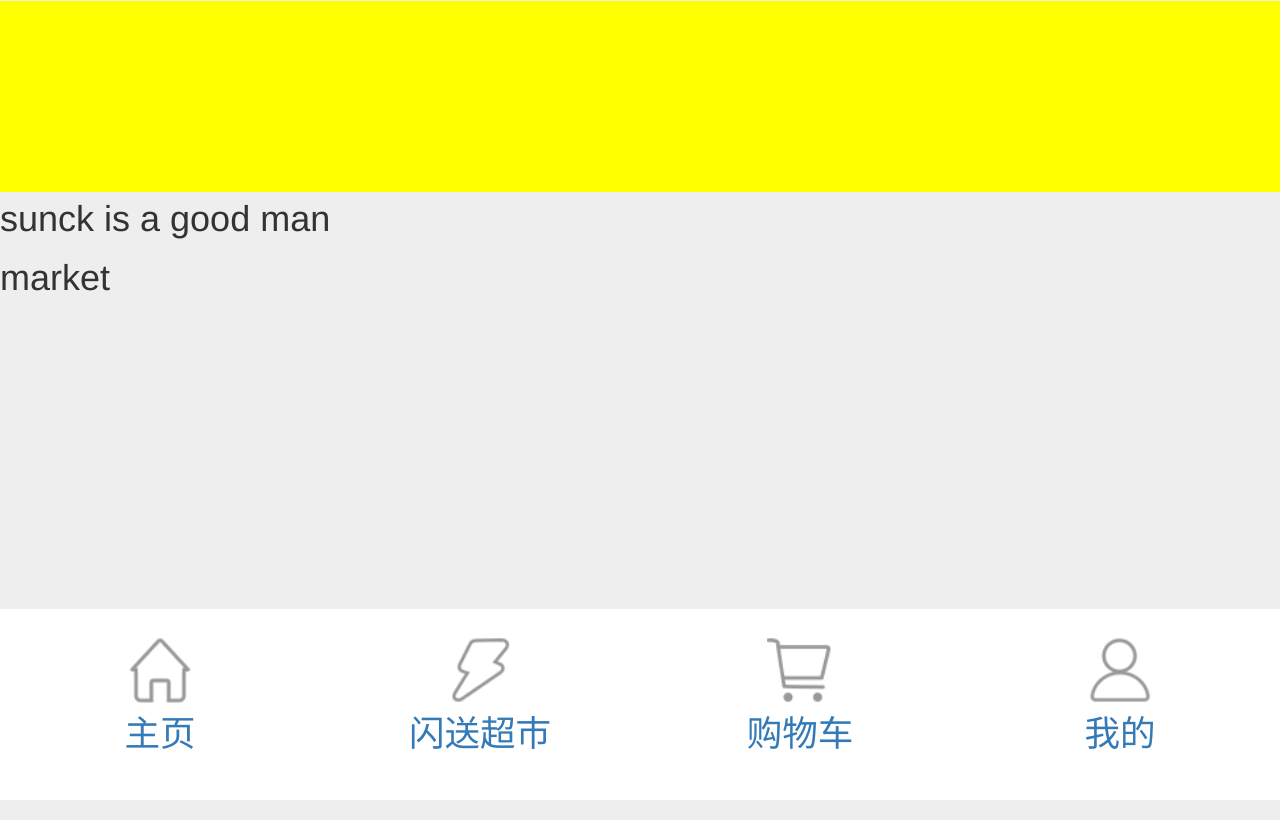
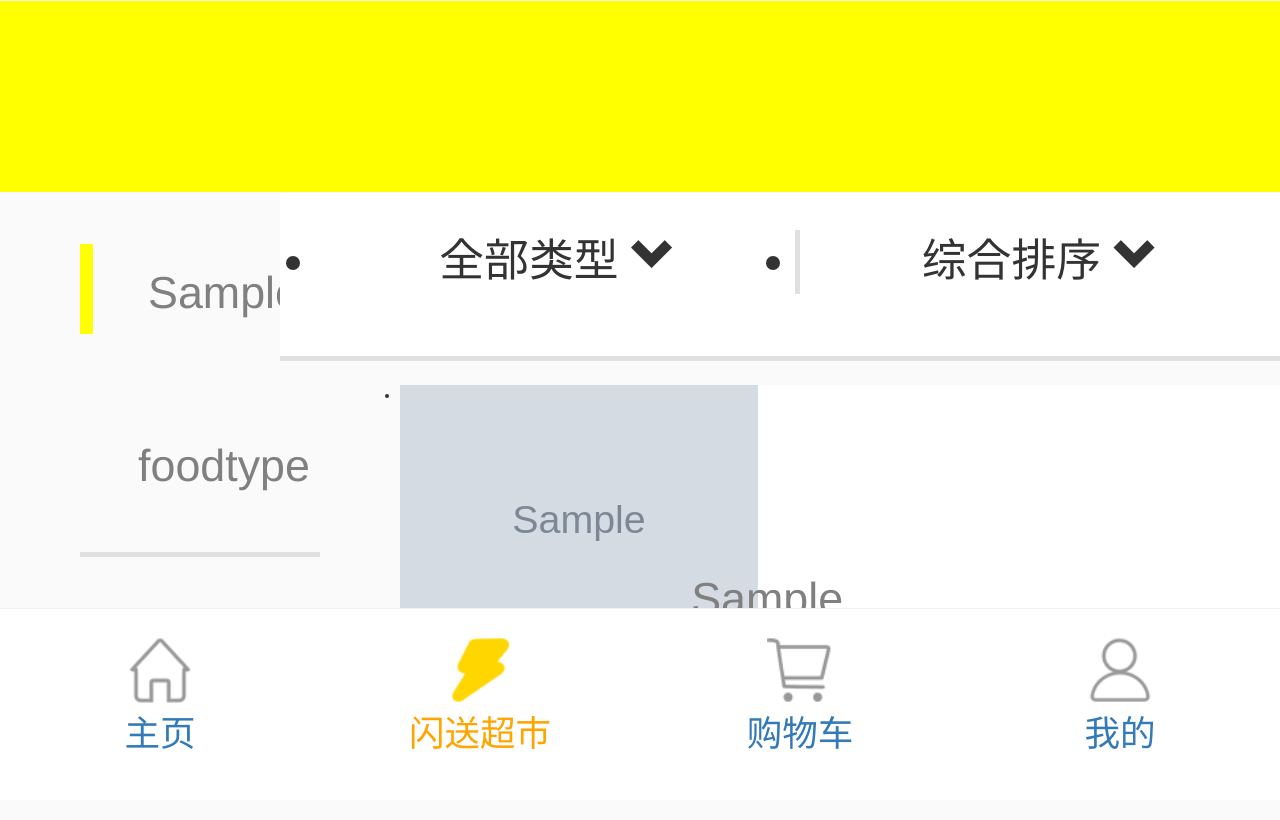
Before and after one commit to LasterSmithKim/django-6-axf, a Django app: template project/templates/axf/market.html in a window 1280 px wide. After the commit the page ends 749 px from the top, so only its background shows below. Run offline with Django 3.2, Linux system fonts and the light colour scheme; tables that the repository leaves empty hold one stand-in row (values such as "Sample post"); the template is opened without the code that fills it: values that come from a table or form of the project are taken from there, most other values are stand-ins (such as "Sample title", 1, 10 or a date in 2020); grey boxes marked "Sample" are stand-in pictures; some libraries are stand-ins or nearby versions.

Commit message:
第二阶段：market-1

```diff
--- a/project/axf/models.py
+++ b/project/axf/models.py
@@ -53,3 +53,33 @@ class MainShow(models.Model):
     longname3 = models.CharField(max_length=255)
     price3 = models.CharField( max_length=15)
     marketprice3 = models.CharField(max_length=15)
+
+
+#market 分类模型
+class FoodTypes(models.Model):
+    typeid = models.CharField(max_length=10)
+    typename = models.CharField(max_length=20)
+    childtypenames = models.CharField(max_length=251)
+    typesort = models.IntegerField()
+    class Meta:
+        db_table = "axf_foodtypes"
+
+
+class Goods(models.Model):
+    productid = models.CharField(max_length=20)
+    productimg = models.CharField(max_length=255)
+    productname = models.CharField(max_length=100)
+    productlongname = models.CharField(max_length=200)
+    isxf = models.BooleanField(default=0)
+    pmdesc = models.BooleanField(default=0)
+    specifics = models.CharField(max_length=40)
+    price = models.FloatField()
+    marketprice = models.FloatField()
+    categoryid = models.IntegerField()
+    childcid = models.IntegerField()
+    childcidname = models.CharField(max_length=100)
+    dealerid = models.CharField(max_length=30)
+    storenums = models.IntegerField()
+    productnum = models.IntegerField()
+    class Meta:
+        db_table = "axf_goods"
--- a/project/axf/urls.py
+++ b/project/axf/urls.py
@@ -3,7 +3,7 @@ from . import views
 
 urlpatterns = [
     re_path(r'^home/$', views.home, name='home'),
-    re_path(r'^market/$', views.market, name='market'),
+    re_path(r'^market/(\d+)/(\d+)/$', views.market, name='market'),
     re_path(r'^cart/$', views.cart, name='cart'),
     re_path(r'^mine/$', views.mine, name='mine'),
 ]
--- a/project/project/settings.py
+++ b/project/project/settings.py
@@ -80,7 +80,7 @@ DATABASES = {
         'NAME': 'axf',
         'USER': 'usermysite',
         'PASSWORD': 'smithkim123',
-        'HOST': '192.168.43.136',
+        'HOST': '192.168.1.111',
         'PORT': '5432',
     }
 }
--- a/project/static/market/css/market.css
+++ b/project/static/market/css/market.css
@@ -0,0 +1,280 @@
+/*
+    底部控制的图标文字
+*/
+footer .market dd {
+    color: orange;
+}
+
+footer .market span {
+    background: url(/static/img/market_selected.png) no-repeat;
+    background-size: 0.513889rem;
+}
+
+/*
+    数据容器
+*/
+#market {
+    padding: 1.5rem 0;
+    font-family: "Microsoft YaHei", "Helvetica Neue", Helvetica, STHeiTi, Arial, sans-serif;
+    overflow: auto;
+    height: 100%;
+    width: 100%;
+    position: fixed;
+}
+
+/*
+    左侧导航
+*/
+aside {
+    width: 2.5rem;
+    float: left;
+    position: relative;
+    background: #fafafa;
+    overflow: auto;
+    height: 100%
+}
+
+aside ul {
+    background: #fafafa;
+}
+
+aside ul li {
+    list-style: none;
+    text-align: center;
+    border-bottom: 0.04rem solid #e0e0e0;
+    line-height: 1.35rem;
+    width: 2.25rem;
+    position: relative;
+    z-index: +1;
+}
+
+aside ul li a {
+    display: block;
+    font-size: 0.35rem;
+    color: grey;
+    z-index: +1;
+}
+
+.yellowSlide {
+    background: yellow;
+    width: 0.1rem;
+    height: 0.7rem;
+    position: absolute;
+    left: 0;
+    top: 0.3rem;
+    display: block;
+}
+
+/*
+    右侧 显示区域
+*/
+div > section {
+    background-color: #fafafa;
+    width: 7.5rem;
+    float: right;
+    position: relative;
+    height: 100%;
+    overflow: auto;
+    padding: 1.4rem 0 0;
+    clear: none;
+}
+
+/**
+    全部分类,综合排序
+ */
+nav {
+    top: 1.32rem;
+    right: 0;
+    position: fixed;
+    z-index: +1;
+    background: white;
+    border-bottom: 0.04rem solid #e0e0e0;
+}
+
+nav ul {
+    display: flex;
+    background: white;
+    height: 1.38rem;
+    padding-top: 0.475rem;
+}
+
+nav ul li {
+    text-align: center;
+    width: 3.75rem;
+    line-height: 0.475rem;
+    font-size: 0.35rem;
+    border-right: 0.04rem solid #e0e0e0;
+    height: 0.5rem;
+}
+
+nav ul li:last-child {
+    border: none;
+}
+
+
+nav ul li > span {
+    width: 100%;
+    height: 1rem;
+    display: block;
+}
+
+/*
+    商品信息
+*/
+section menu {
+    height: 100%;
+    position: relative;
+    overflow: auto;
+}
+
+section menu ul {
+    position: relative;
+}
+
+section menu ul li {
+    background: white;
+    border-bottom: 0.04rem solid #e0e0e0;
+    position: relative;
+}
+
+section menu ul li a {
+    display: block;
+    height: 3rem;
+}
+
+section menu ul li a img {
+    display: block;
+    width: 2.8rem;
+    float: left;
+}
+
+/*
+    商品详情
+*/
+.shoppingInfo {
+    width: 4.6rem;
+    float: right;
+    font-size: 0.35rem;
+}
+
+.shoppingInfo h6 {
+    margin: 0.1rem 0 0;
+    overflow: hidden;
+    text-overflow: ellipsis;
+    height: 0.5rem;
+    white-space: nowrap;
+    font-weight: 500;
+    font-size: 0.38rem;
+}
+
+/*
+    精选
+*/
+.detailTag {
+    margin: 0.2rem 0;
+}
+
+.detailTag span {
+    border: 0.05rem solid red;
+    border-radius: 0.15rem;
+    padding: 0 0.1rem;
+    color: white;
+    background: red;
+    margin-right: 0.3rem;
+}
+
+.detailTag span:first-child {
+    background: white;
+    color: red;
+}
+
+/*
+    单位
+*/
+.unit {
+    color: grey;
+    position: absolute;
+    bottom: 1rem;
+}
+
+.price {
+    position: absolute;
+    bottom: 0.15rem;
+    font-weight: 200;
+    margin: 0.2rem 0;
+}
+
+.price > span {
+    padding: 0 0.35rem 0 0;
+    color: red;
+}
+
+.price > s {
+    color: grey;
+}
+
+/*
+    添加到购物车，减少数量
+*/
+li > section {
+    position: absolute;
+    right: 0.4rem;
+    bottom: 0.4rem;
+    height: 0.75rem;
+    border-radius: 1rem;
+}
+
+section > button {
+    background: white;
+    border: 1px solid orange;
+    border-radius: 1111px;
+    color: red;
+    display: inline-block;
+    text-align: center;
+    line-height: 0.55rem;
+    font-weight: 900;
+    width: 0.5rem;
+    height: 0.5rem;
+}
+
+li > section > span {
+    display: inline-block;
+    width: 0.4rem;
+    text-align: center;
+    line-height: 0.4rem;
+}
+
+.subShopping, .addShopping {
+    font-size: 0.4rem;
+    font-weight: 100;
+}
+
+
+/*
+    全部类型，综合排序
+*/
+section menu > div {
+    position: fixed;
+    top: 2.7rem;
+    left: 2.55rem;
+    width: 7.45rem;
+    height: 100%;
+    background: rgba(0, 0, 0, 0.5);
+    color: grey;
+    display: none;
+}
+
+section menu > div > div {
+    background: white;
+    padding-bottom: 0.3rem;
+}
+
+section menu > div > div > a > span {
+    border: 0.04rem solid #e0e0e0;
+    padding: 0.1rem 0.2rem;
+    margin-left: 0.3rem;
+    border-radius: 0.2rem;
+    font-size: 0.375rem;
+    display: inline-block;
+    margin-top: 0.3rem;
+}
--- a/project/templates/axf/base.html
+++ b/project/templates/axf/base.html
@@ -41,7 +41,7 @@
                 <dd>主页</dd>
             </dl>
         </a>
-        <a class="market" href="/market/">
+        <a class="market" href="/market/104749/0">
             <dl>
                 <dt><span></span></dt>
                 <dd>闪送超市</dd>
--- a/project/templates/axf/market.html
+++ b/project/templates/axf/market.html
@@ -7,9 +7,95 @@
 {% endblock linkscript  %}
 
 {% block base  %}
-<h1>sunck is a good man</h1>
-<h1>sunck is a good man</h1>
-<h1>sunck is a good man</h1>
-<h1>sunck is a good man</h1>
-<h1>market</h1>
+<div id="market">
+    <aside>
+        <menu>
+            <ul>
+                {% for item in leftSlider %}
+                <li>
+                    <span class="yellowSlide"></span>
+                    <a href="/market/{{item.typeid}}/0">{{item.typename}}</a>
+                </li>
+                {% endfor %}
+            </ul>
+        </menu>
+    </aside>
+
+    <section>
+        <nav>
+            <ul>
+                <li>
+                    <span id="all_type">
+                        全部类型
+                        <span class="glyphicon glyphicon-chevron-down"></span>
+                    </span>
+                </li>
+                <li>
+                    <span id="all_sort">
+                        综合排序
+                        <span class="glyphicon glyphicon-chevron-down"></span>
+                    </span>
+                </li>
+            </ul>
+        </nav>
+
+        <menu>
+            <ul>
+                {% for i in productList %}
+                    <li>
+                        <a href="#">
+                            <img src="{{ i.productimg }}" alt="">
+                            <div class="shoppingInfo">
+                                <h6>{{ i.productlongname }}</h6>
+                                <p class="detailTag">
+                                    <span>精选</span>
+                                    <span></span>
+                                </p>
+                                <p class="unit">{{ i.specifics }}</p>
+                                <p class="price">
+                                    <span>￥{{ i.price }}</span>
+                                    <s>{{ i.marketprice }}</s>
+                                </p>
+                            </div>
+                        </a>
+                        <section>
+                            <button class="subShopping" g_id="{{ i.id }}">-</button>
+                            <span>0</span>
+                            <button class="addShopping" g_id="{{ i.id }}">+</button>
+                        </section>
+                    </li>
+                {% endfor %}
+            </ul>
+
+            <!--全部类型-->
+            <div id="typediv">
+                <div>
+                    {% for item in childList %}
+                        <a href="#"><span>{{item.childName}}</span></a>
+                    {% endfor %}
+                </div>
+            </div>
+
+            <!--综合排序-->
+            <div id="sortdiv">
+                <div>
+
+                        <a class="sorta" href="#"><span>综合排序</span></a>
+                        <a class="sorta" href="#"><span>人气排序</span></a>
+                        <a class="sorta" href="#"><span>价格排序</span></a>
+                        <a class="sorta" href="#"><span>综合排序</span></a>
+
+                </div>
+            </div>
+
+
+        </menu>
+
+
+
+    </section>
+
+
+
+</div>
 {% endblock base  %}
```
Also changed, not shown: project/axf/views.py (+24 -3 lines), project/static/market/js/market.js (+33 -0 lines), project/static/img/cart.png (added), project/static/img/cart_selected.png (added), project/static/img/home.png (added), project/static/img/home_selected.png (added), project/static/img/market.png (added), project/static/img/market_selected.png (added), project/static/img/mine.png (added), project/static/img/mine_selected.png (added).
